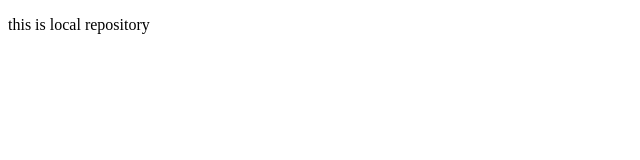
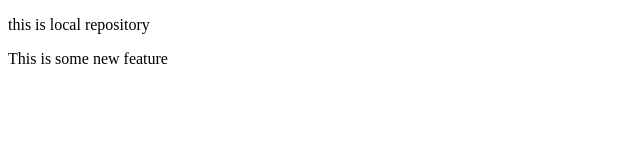
Before and after one commit to mhassanstack/local-Repo, a plain HTML site: page index.html in a window 1280 px wide. Shown: the whole page, without its empty margins (0-640 px from the left). Drawn offline with Linux system fonts and the light colour scheme.

Commit message:
added new feature

```diff
--- a/index.html
+++ b/index.html
@@ -7,5 +7,6 @@
 </head>
 <body>
     <p>this is local repository</p>
+    <p>This is some new feature</p>
 </body>
 </html>
```
